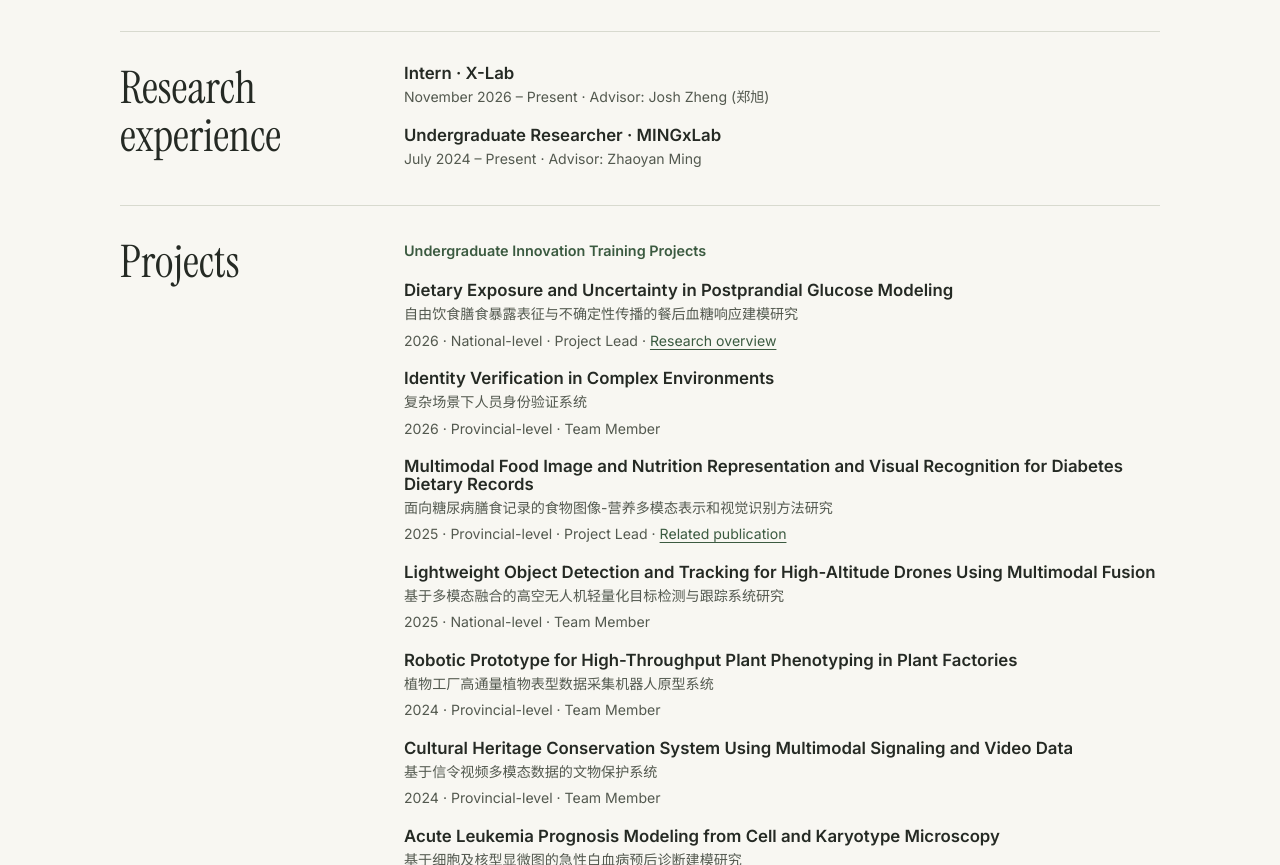
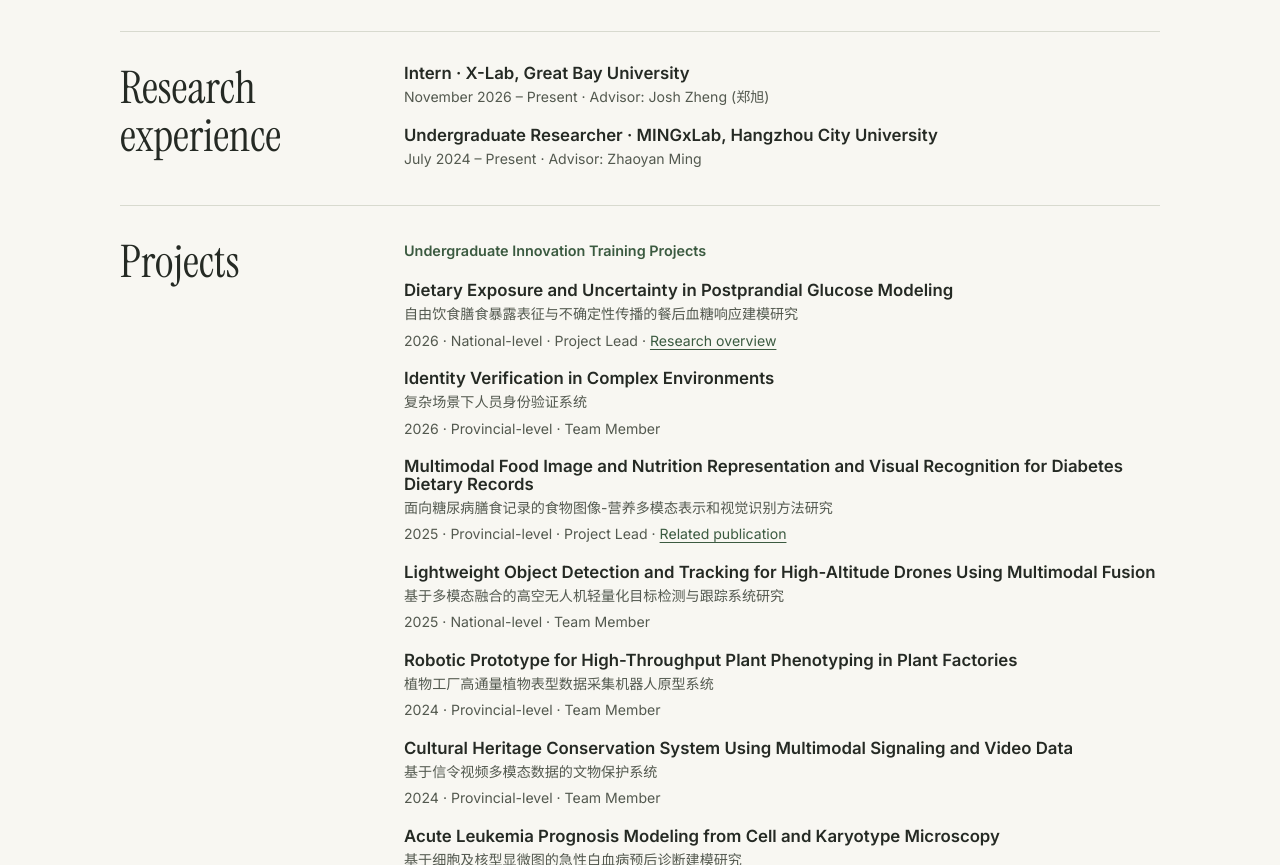
Before and after one commit to MyLoveSong/MyLoveSong.github.io, a plain HTML site: page index.html in a window 1280 px wide. Shown: the part 1502-2367 px from the top of the page. Drawn offline with Linux system fonts and the light colour scheme.

Commit message:
Add university affiliations to research experience

```diff
--- a/index.html
+++ b/index.html
@@ -168,11 +168,11 @@
         <h2 id="experience-heading">Research experience</h2>
         <ul class="projects">
           <li>
-            <h3>Intern · X-Lab</h3>
+            <h3>Intern · X-Lab, Great Bay University</h3>
             <p class="project-meta"><time datetime="2026-11">November 2026</time> – Present · Advisor: Josh Zheng (<span lang="zh-CN">郑旭</span>)</p>
           </li>
           <li>
-            <h3>Undergraduate Researcher · MINGxLab</h3>
+            <h3>Undergraduate Researcher · MINGxLab, Hangzhou City University</h3>
             <p class="project-meta"><time datetime="2024-07">July 2024</time> – Present · Advisor: Zhaoyan Ming</p>
           </li>
         </ul>
```
